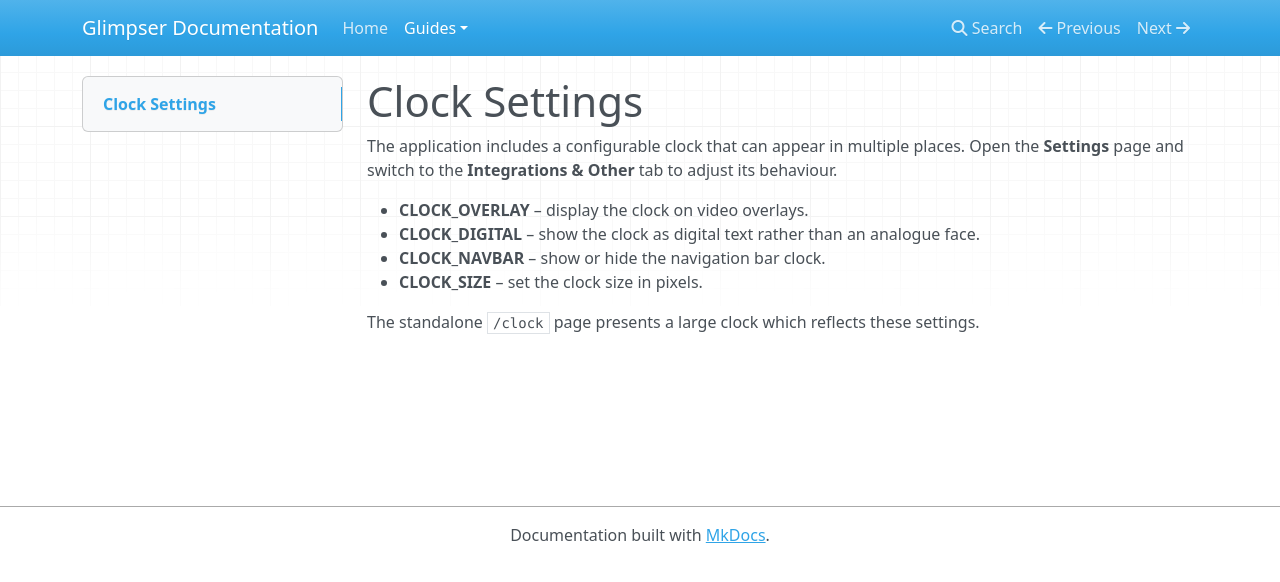
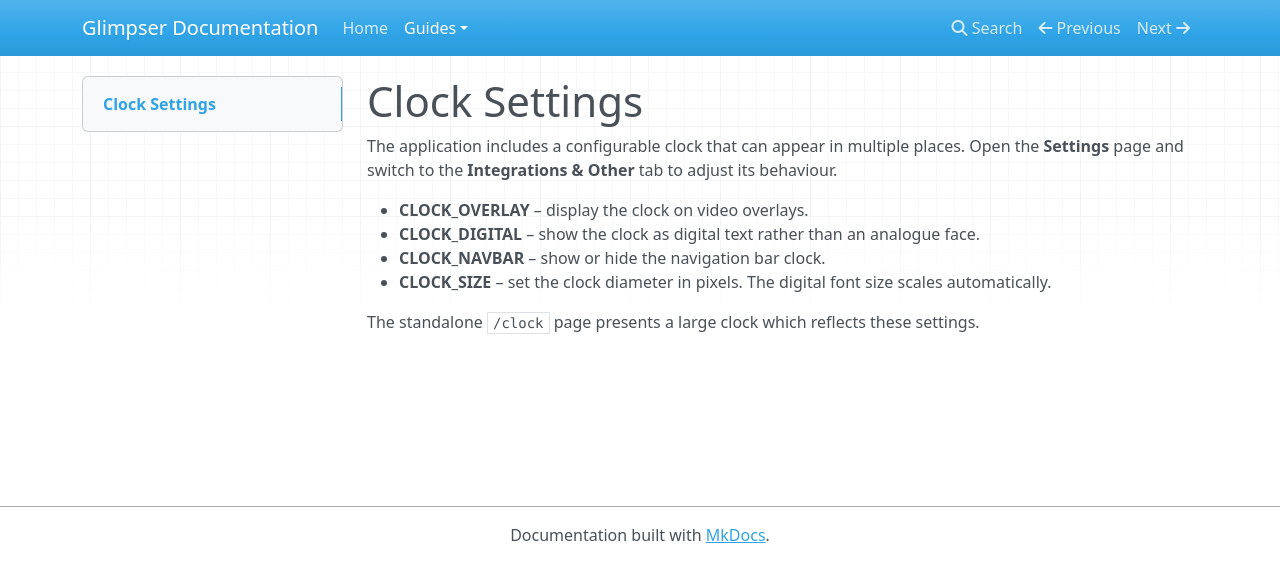
Before and after one commit to KristopherKubicki/glimpser, an MkDocs documentation site: the page built from docs/clock_settings.md, in a window 1280 px wide. Shown: the top 582 px of the page. Built offline with MkDocs 1.6.1, drawn with Linux system fonts in a browser that asks for light colours; nearby versions of some CDN libraries.

Commit message:
docs: clarify clock size setting

```diff
--- a/docs/clock_settings.md
+++ b/docs/clock_settings.md
@@ -5,6 +5,6 @@ The application includes a configurable clock that can appear in multiple places
 - **CLOCK_OVERLAY** – display the clock on video overlays.
 - **CLOCK_DIGITAL** – show the clock as digital text rather than an analogue face.
 - **CLOCK_NAVBAR** – show or hide the navigation bar clock.
-- **CLOCK_SIZE** – set the clock size in pixels.
+- **CLOCK_SIZE** – set the clock diameter in pixels. The digital font size scales automatically.
 
 The standalone `/clock` page presents a large clock which reflects these settings.
```
